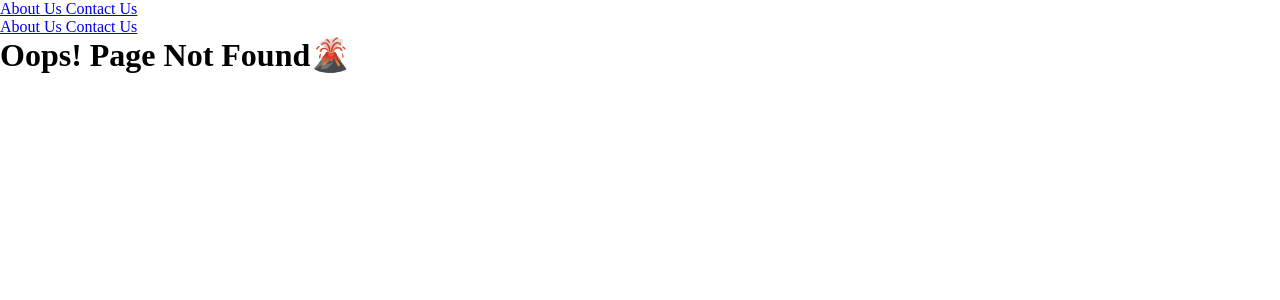
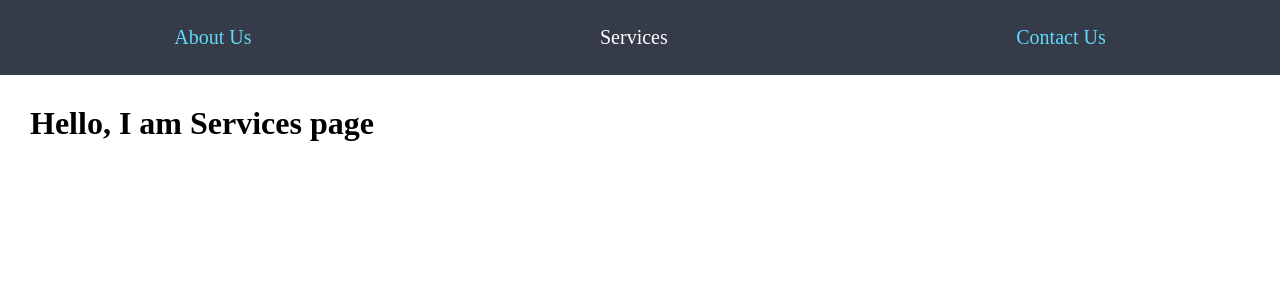
Before and after one commit to muktinathrajbanshi/ReactTutorial, a React (Create React App) app: page /service in a window 1280 px wide. Before the commit this address had no page. Shown: the top 300 px of the page. Built offline with nearby package versions, Linux system fonts and the light colour scheme; a web font is replaced by a local one.

Commit message:
Just styling for navbar section

```diff
--- a/src/App.jsx
+++ b/src/App.jsx
@@ -4,25 +4,21 @@ import About from "./About";
 import Contact from "./Contact";
 import Error from "./Error";
 import Menu from "./Menu";
+import Service from "./Service";
 
 
 const App = () => {
 
-    const Name = () => {
-        return <h1> Hello, I am a Name Page </h1>
-    };
 
     return(
         <>
         <Menu />
         <Switch>
             <Route exact path="/" component={About} />
+            <Route exact path="/service" component={Service} />
             <Route exact path="/contact" component={Contact} />
-             <Route path="/contact/Name" component={Name} />
             <Route component={Error} />
         </Switch>
-        {/* <About />
-        <Contact /> */}
 
         </>
     );
--- a/src/Menu.jsx
+++ b/src/Menu.jsx
@@ -4,11 +4,11 @@ import { NavLink } from "react-router-dom";
 const Menu = () => {
     return(
         <>
+        <div className="navlink">
         <NavLink exact activeClassName="active_class" to="/"> About Us </NavLink>
+        <NavLink activeClassName="active_class" to="/service"> Services </NavLink>
         <NavLink activeClassName="active_class" to="/contact"> Contact Us </NavLink>
-        <br />
-          <a href="/"> About Us </a>
-          <a href="/contact"> Contact Us </a>
+        </div>
 
         </>
     );
--- /dev/null
+++ b/src/Service.jsx
@@ -0,0 +1,12 @@
+import React from "react";
+
+
+const Services = () => {
+    return (
+        <>
+            <h1> Hello, I am Services page </h1>
+        </>
+    );
+};
+
+export default Services;
--- a/src/index.css
+++ b/src/index.css
@@ -5,7 +5,26 @@
   /* background-color: #d2dbdd; */
 }
 
-a.acitve_class {
-  color: yellow;
-  border-bottom: 1px solid red;
+h1 {
+  margin: 30px;
 }
+a {
+  color: #61dafb;
+  text-decoration: none;
+}
+
+.navlink {
+  display: flex;
+  flex-direction: row;
+  justify-content: space-around;
+  align-items: center;
+  width: 100%;
+  height: 75px;
+  background-color: #353b48;
+  font-size: 20px;
+  font-weight: 500;
+}
+
+.navlink .active_class {
+  color: #fff;
+}
```
